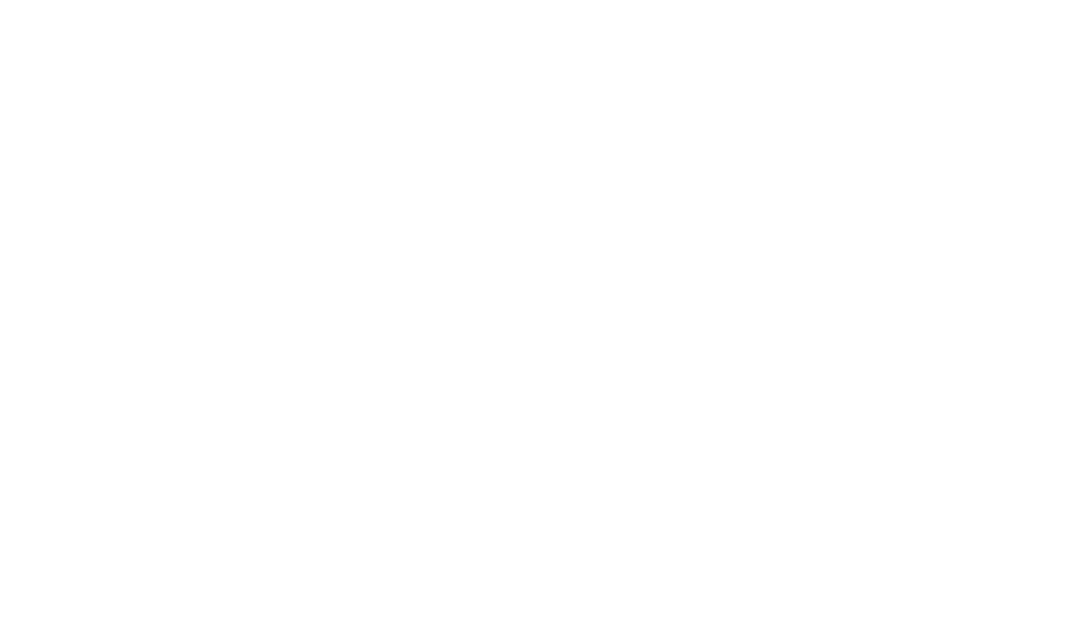
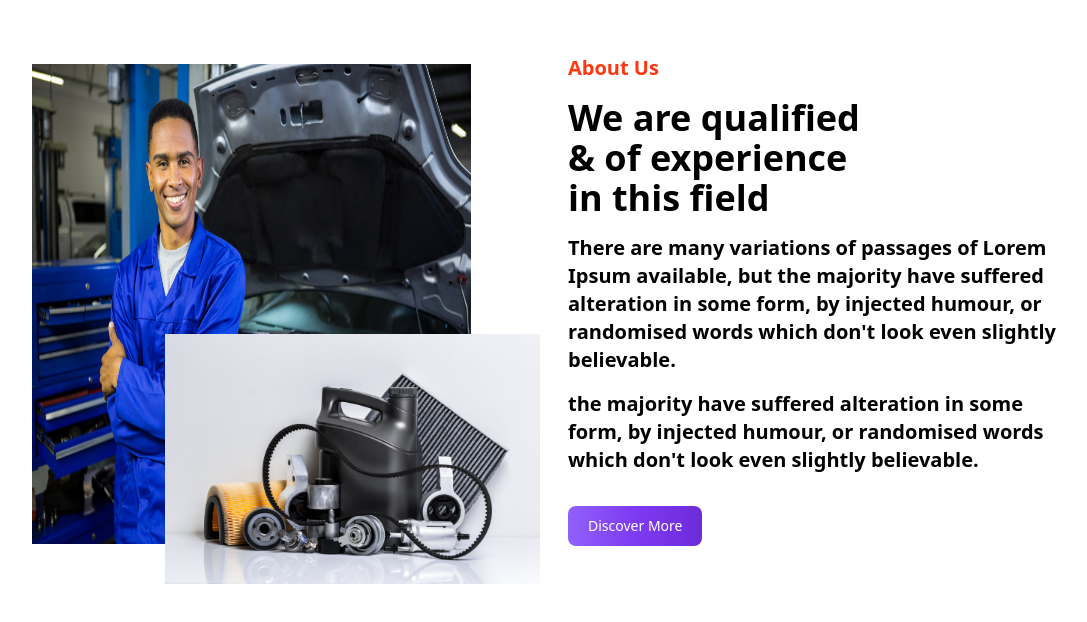
Before and after one commit to ZAHIRULISLAM-CSE/CarDoctor-with-login-and-private-route-with-mongodb-server, a React (Vite) app: page / in a window 1280 px wide. Shown: the part 520-1142 px from the top of the page, without its empty margins (96-1183 px from the left). Before the commit the page ends 800 px from the top, so only its background shows below. Built offline with nearby package versions, Linux system fonts and the light colour scheme.

Commit message:
completed about us section

```diff
--- a/src/pages/home/Home.jsx
+++ b/src/pages/home/Home.jsx
@@ -1,10 +1,12 @@
 import React from 'react';
 import Bannar from './bannar/Bannar';
+import About from './about us/About';
 
 const Home = () => {
     return (
         <div>
             <Bannar></Bannar>
+            <About></About>
         </div>
     );
 };
--- /dev/null
+++ b/src/pages/home/about us/About.jsx
@@ -0,0 +1,37 @@
+import React from "react";
+import about1 from "../../../assets/images/about_us/person.jpg";
+import parts from "../../../assets/images/about_us/parts.jpg"
+
+const About = () => {
+  return (
+    <div className="grid mt-12 mb-20 items-center gap-12 grid-cols-1 md:grid-cols-2 " >
+      <div className="relative">
+        <img className="h-[480px] w-[90%] " src={about1} alt="" />
+        <img className="h-[250px] -bottom-10 -right-5  absolute " src={parts} alt="" />
+      </div>
+      <div>
+        <p className="text-xl font-semibold text-[#FF3811] mb-4">About Us</p>
+        <h1 className="text-4xl mb-4 font-bold">
+          We are qualified <br /> & of experience <br /> in this field
+        </h1>
+        <p className="text-xl mb-4 font-semibold">
+          There are many variations of passages of Lorem Ipsum available, but
+          the majority have suffered alteration in some form, by injected
+          humour, or randomised words which don't look even slightly believable.{" "}
+        </p>
+        <p className="text-xl mb-4 font-semibold">
+          the majority have suffered alteration in some form, by injected
+          humour, or randomised words which don't look even slightly believable.{" "}
+        </p>
+        <button
+          type="button"
+          class="text-white mt-4 bg-gradient-to-r from-purple-500 via-purple-600 to-purple-700 hover:bg-gradient-to-br focus:ring-4 focus:outline-none focus:ring-purple-300 dark:focus:ring-purple-800 font-medium rounded-lg text-sm px-5 py-2.5 text-center mr-2 mb-2"
+        >
+          Discover More
+        </button>
+      </div>
+    </div>
+  );
+};
+
+export default About;
--- a/src/pages/home/bannar/Bannar.jsx
+++ b/src/pages/home/bannar/Bannar.jsx
@@ -14,7 +14,7 @@
         data-carousel="static"
       >
         {/* <!-- Carousel wrapper --> */}
-        <div className="relative h-96  overflow-hidden rounded-lg md:h-96">
+        <div className="relative h-[450px] overflow-hidden rounded-lg md:h-96">
           <div
             className="hidden duration-700 ease-in-out"
             data-carousel-item="active"
@@ -24,8 +24,8 @@
               className="absolute block h-full w-full -translate-x-1/2 -translate-y-1/2 top-1/2 left-1/2"
               alt="..."
             />
-            <div className="absolute p-4 flex justify-center  flex-col text-white h-full w-full bg-gradient-to-r from-[#151515] to-[rgba(21, 21, 21, 0)]  ">
-              <h1 className=" mb-4 text-4xl">Affordable <br /> Price For Car <br /> Servicing</h1>
+            <div className="absolute  p-4 flex justify-center  flex-col text-white h-full w-full bg-gradient-to-r from-[#151515] to-[rgba(21, 21, 21, 0)]  ">
+              <h1 className=" mb-4 text-2xl  md:text-4xl">Affordable <br /> Price For Car <br /> Servicing</h1>
               <p className="w-[40%]">
                 There are many variations of passages of available, but the
                 majority have suffered alteration in some form
```
